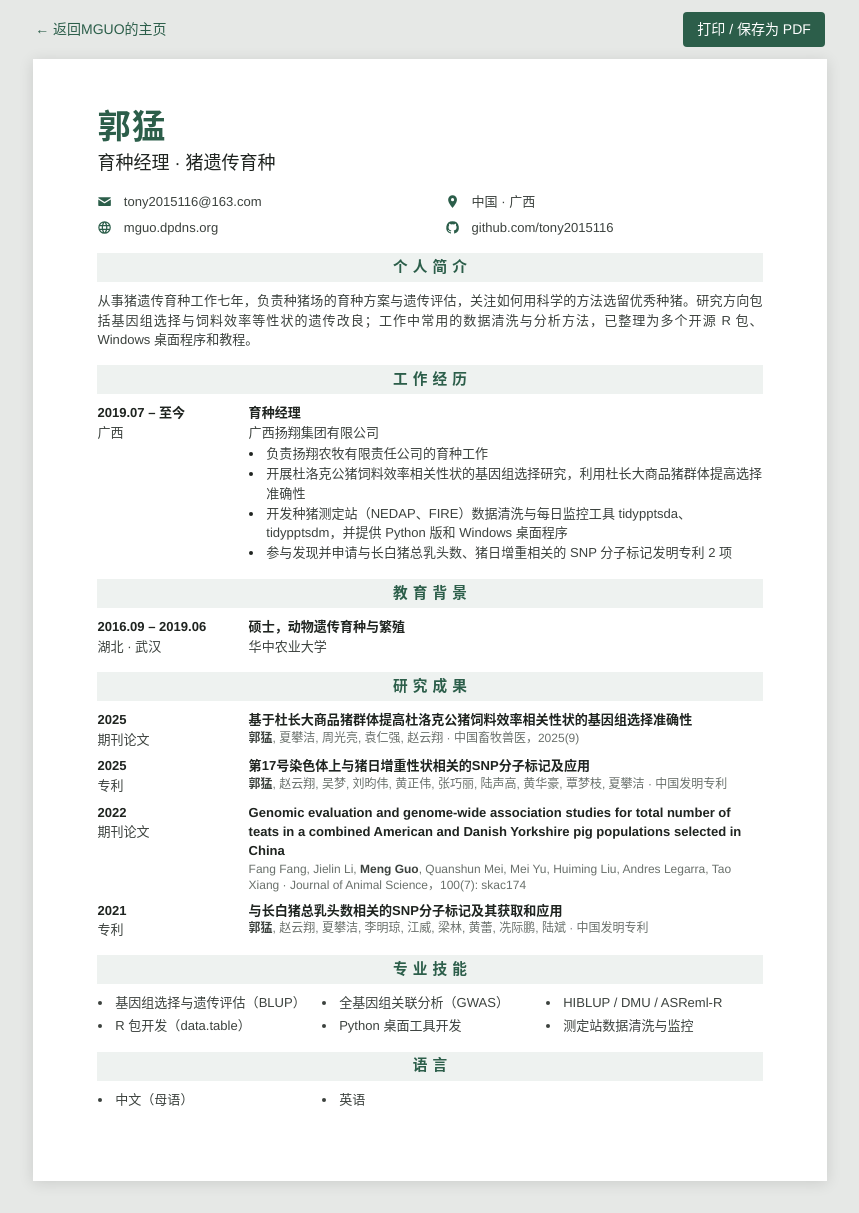
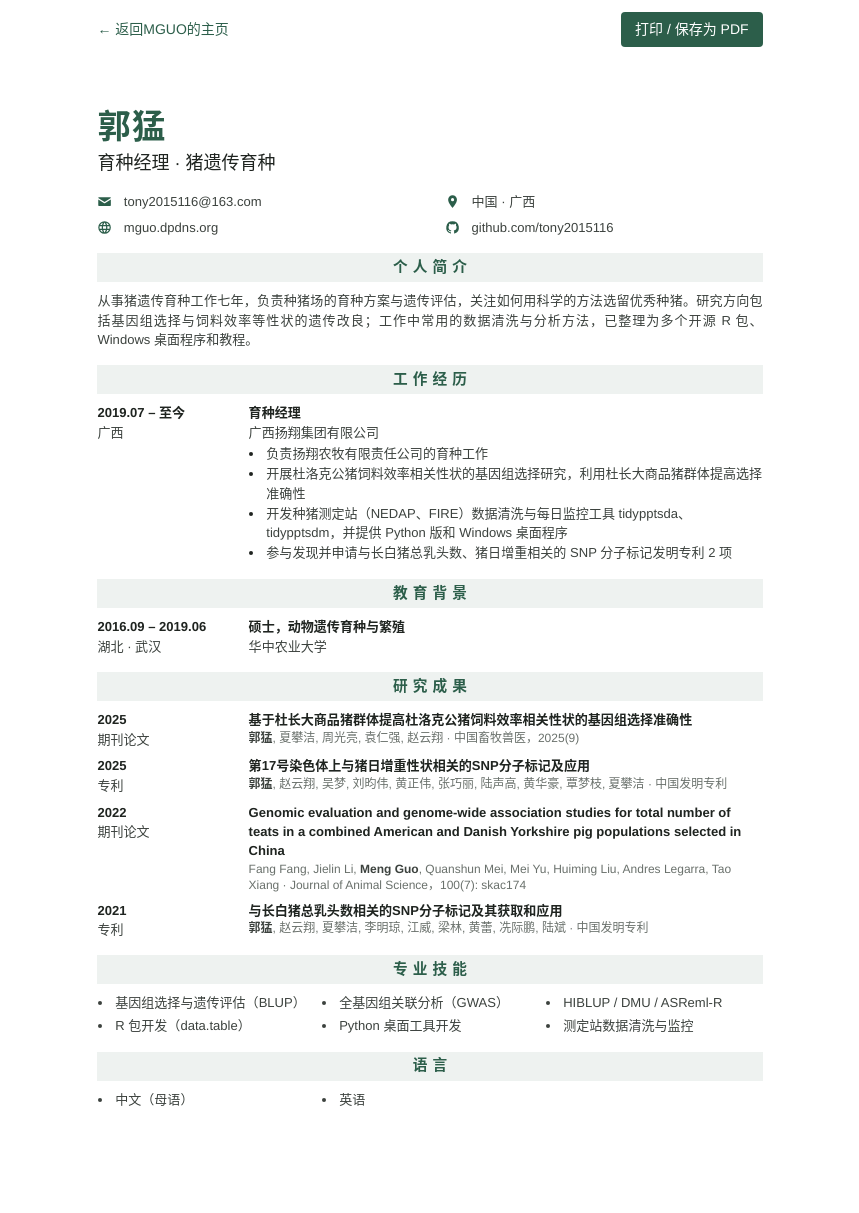
Before and after one commit to tony2015116/tony2015116.github.io, a Jekyll site: the page built from _pages/cv.html, in a window 1280 px wide. Shown: the whole page, without its empty margins (210-1069 px from the left). Built offline with Jekyll 4.4.1, drawn with Linux system fonts in a browser that asks for light colours; after the commit the page ends 1151 px from its top, so only the background shows below that.

Commit message:
统一简历页底色并设置 A4 打印版式
Co-authored-by: Codex <199175422+chatgpt-codex-connector[bot]@users.noreply.github.com>

```diff
--- a/_data/navigation.yml
+++ b/_data/navigation.yml
@@ -6,5 +6,5 @@ main:
   - title: "项目"
     url: /portfolio/
 
-  - title: "CV"
+  - title: "简历"
     url: /cv/
--- a/_pages/cv.html
+++ b/_pages/cv.html
@@ -28,7 +28,7 @@ sitemap: true
   * { box-sizing: border-box; }
   html, body { margin: 0; padding: 0; }
   body {
-    background: #e6e8e6;
+    background: #fff;
     color: var(--ink);
     font-family: "Barlow", "Helvetica Neue", Arial, "PingFang SC", "Hiragino Sans GB",
                  "Microsoft YaHei", "Noto Sans CJK SC", "Source Han Sans SC", sans-serif;
@@ -42,7 +42,7 @@ sitemap: true
   /* 屏幕上的工具栏（打印时隐藏） */
   .toolbar {
     display: flex; justify-content: space-between; align-items: center;
-    max-width: 210mm; margin: 0 auto; padding: 12px 2px;
+    max-width: 210mm; margin: 0 auto; padding: 12px 17mm;
     font-size: 14px;
   }
   .toolbar a { color: var(--green); }
@@ -54,13 +54,11 @@ sitemap: true
   }
   .toolbar button:hover { background: #234c3c; }
 
-  /* A4 纸 */
+  /* 屏幕上的简历正文 */
   .sheet {
-    width: 210mm; min-height: 297mm;
-    margin: 0 auto 32px;
+    max-width: 210mm;
+    margin: 0 auto;
     padding: 13mm 17mm 11mm;
-    background: #fff;
-    box-shadow: 0 2px 14px rgba(0,0,0,.12);
   }
 
   /* 页眉 */
@@ -113,18 +111,12 @@ sitemap: true
   }
   .cols li { padding-left: .5mm; }
 
-  /* 窄屏：A4 版式改为单栏流式排版
-     （A4 宽 210mm ≈ 794px，视口不足 820px 时整张纸会被压得过小，改用流式阅读；
-       打印与宽屏仍保持 A4，不影响“另存为 PDF”） */
+  /* 窄屏：使用流式排版，保持正文可读 */
   @media screen and (max-width: 820px) {
-    body { background: #fff; font-size: 13.5px; line-height: 1.65; }
+    body { font-size: 13.5px; line-height: 1.65; }
     .toolbar { max-width: none; padding: 10px 18px; }
     .toolbar button { padding: 6px 12px; }
-    .sheet {
-      width: auto; min-height: 0;
-      margin: 0; padding: 8px 18px 32px;
-      box-shadow: none;
-    }
+    .sheet { padding: 8px 18px 32px; }
     .name { font-size: 24px; }
     .headline { font-size: 14px; margin-top: 2px; }
     .contact { grid-template-columns: 1fr; gap: 6px; margin-top: 12px; font-size: 13px; }
@@ -139,12 +131,11 @@ sitemap: true
     .pub .meta { font-size: 12.5px; }
   }
 
-  /* 打印：去掉背景和工具栏，正好一页 A4 */
-  @page { size: A4; margin: 0; }
+  /* 打印：A4 纸张和页边距由打印样式控制 */
+  @page { size: A4; margin: 13mm 17mm 11mm; }
   @media print {
-    body { background: #fff; }
     .toolbar { display: none; }
-    .sheet { margin: 0; box-shadow: none; width: 210mm; min-height: 297mm; height: auto; overflow: visible; }
+    .sheet { max-width: none; margin: 0; padding: 0; }
   }
 </style>
 </head>
```
Also changed, not shown: other parts of _pages/cv.html (+2 -2 lines).
